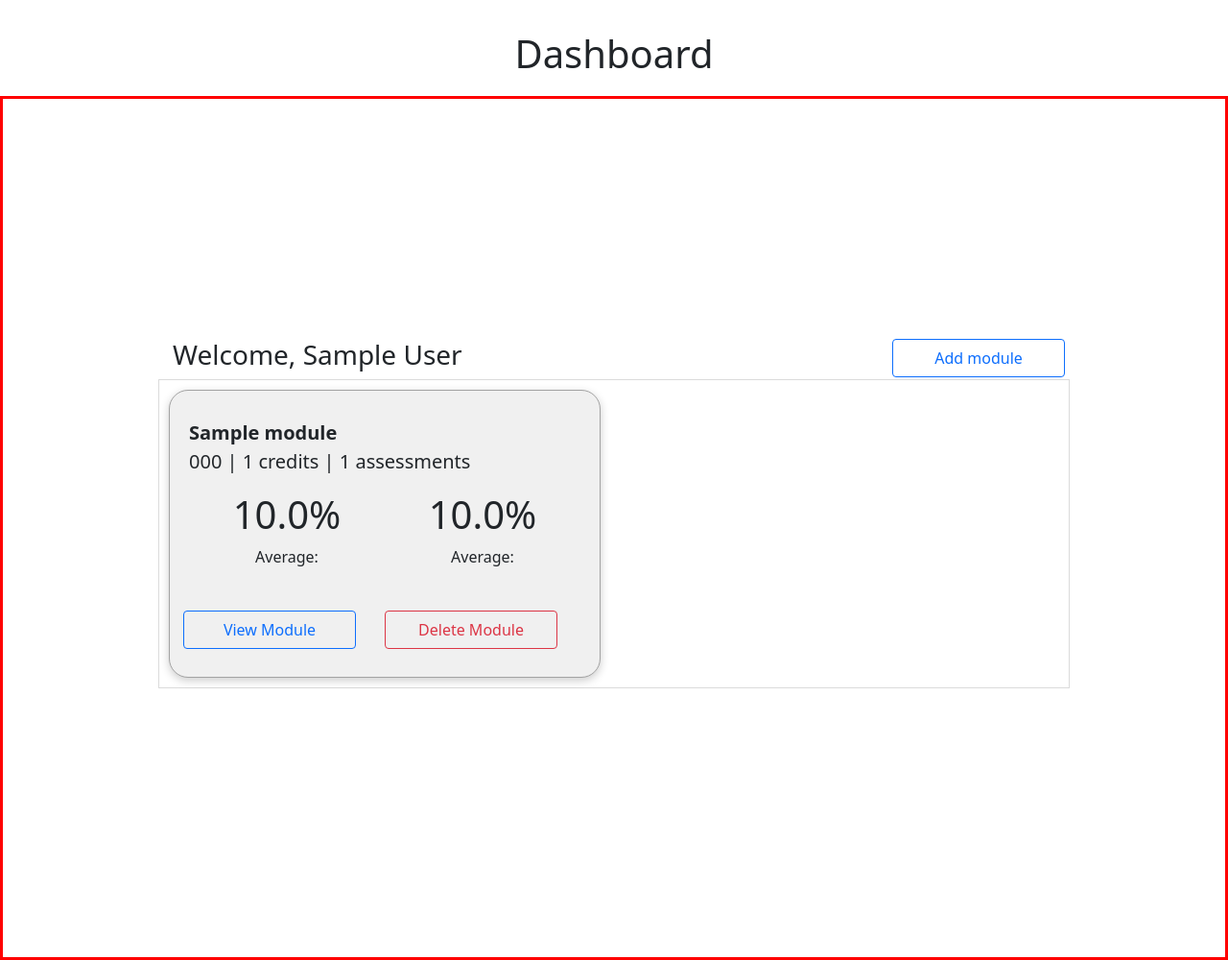
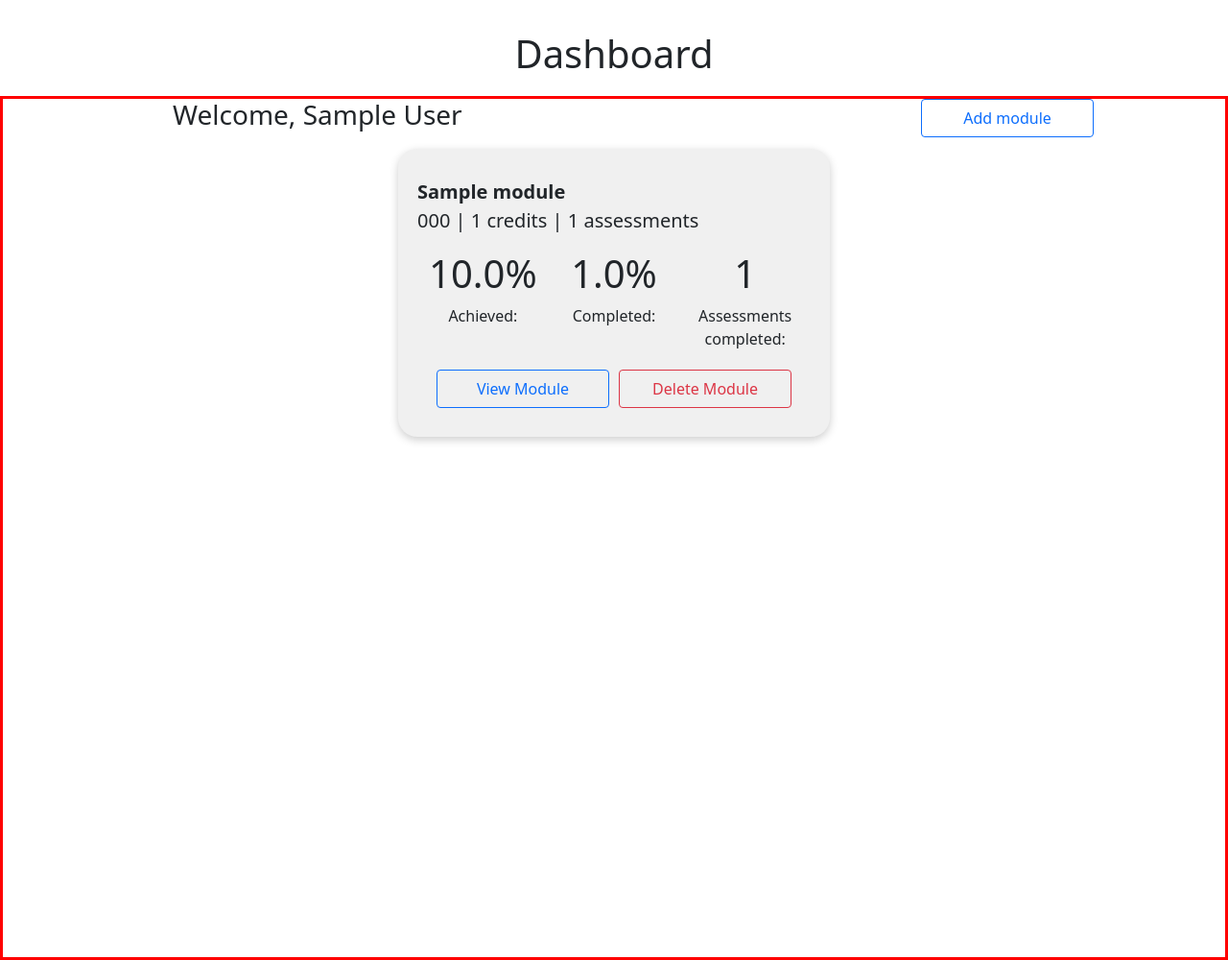
Before and after one commit to Lanrayy/web-app-development-comp2011-cwk2, a Flask app: page /dashboard in a window 1280 px wide. Shown: the part 70-1070 px from the top of the page at 96% size. Run offline with Flask 2, Linux system fonts and the light colour scheme; a user stored in the database is signed in; tables that the repository leaves empty hold one stand-in row (values such as "Sample post"); some libraries are stand-ins or nearby versions.

Commit message:
Feedback on dashboard completed

```diff
--- a/app/static/styles.css
+++ b/app/static/styles.css
@@ -134,7 +134,7 @@ ul{
 .module-page-container{
     display: flex;
     flex-direction: column;
-    justify-content: center;
+    /* justify-content: center; */
     align-items: center;
     border: 3px solid red;
     min-height: 900px;
@@ -143,12 +143,13 @@ ul{
 .module-container{
     display: flex;
     flex-wrap: wrap;
-    /* justify-content: center; */
+    justify-content: space-between;
     align-items: baseline;
-    width: 950px;
+    min-width: 450px;
+    max-width: 950px;
     /* min-height: 600px; */
     /* height: 100%; */
-    border: 1px solid rgb(219, 219, 219);
+    /* border: 1px solid rgb(219, 219, 219); */
     /*background-color: rgb(219, 219, 219);*/
     margin-bottom: 30px;
 }
@@ -160,7 +161,7 @@ ul{
     justify-content: center;
     align-items: center;
     /* margin-bottom: 5px; */
-    border: 1px  solid rgb(163, 163, 163);
+    /* border: 1px  solid rgb(163, 163, 163); */
     box-shadow: 0 3px 10px rgb(0 0 0 /0.2);
     border-radius: 20px;
     /*background-color: rgb(219, 219, 219);*/
@@ -202,13 +203,14 @@ ul{
 
 
 .info-item{
-    /*border: 1px solid pink;*/
+    /* border: 1px solid pink; */
     width: 100%;
     height: 100%;
     display: flex;
     flex-direction: column;
     justify-content: center;
     align-items: center;
+    text-align: center;
 
 }
 .module-title{
@@ -219,16 +221,27 @@ ul{
 .module-info{
     display: flex;
     flex-direction: row;
-    justify-content: center;;
+    justify-content: center;
 }
 
 
 .module-buttons-container{
-    /*border: 1px solid green;*/
+    /* border: 1px solid green; */
     display: flex;
     justify-content: center;
     align-items: center;
 }
+
+.view-module{
+    width: 180px;
+}
+
+.view-module:first-of-type{
+    margin-right: 10px;
+    width: 180px;
+}
+
+
 
 
 /*ADD MODULE*/
@@ -483,7 +496,7 @@ ul{
 
 
 
-
+/* REMAINING STYLES */
 .all-assessments:last-of-type, .completed-assessment:last-of-type, .uncompleted-assessments:last-of-type{
     border-bottom: 1px solid rgb(163, 163, 163);
     margin-bottom: 20px; /* Margin at the bottom of the page */
@@ -527,11 +540,6 @@ ul{
     width: 25%;
 }
 
-.update-btn{
-    margin-right: 30px;
-}
-
-
 /* MEDIA QUERY FOR PRINT STYLES*/
 @media print{
     body{
--- a/app/templates/dashboard.html
+++ b/app/templates/dashboard.html
@@ -23,7 +23,6 @@
     </form>
 
     <div class="module-container">
-
         {% for p in data %}
          <div class="module" value={{p.module_code}}>
              <div class="module-info-container">
@@ -33,18 +32,24 @@
                  </div>
                  <div class="module-info">
                      <div class="info-item">
-                         <h1>{{p.average}}%</h1>  <p>Average:</p>
+                         <h1>{{p.weighted_average}}%</h1>  <p>Achieved:</p>
                      </div>
                      <div class="info-item">
-                         <h1>{{p.average}}%</h1>  <p>Average:</p>
-                     </div>
+                        <h1>{{p.percent_completed}}%</h1>  <p>Completed:</p>
+                    </div>
+                    <div class="info-item">
+                        <h1>{{p.completed_assessments}}</h1>
+                        <p>Assessments completed:</p>
+                    </div>
                  </div>
              </div>
 
              <div>
-                <form method="post" name="completed" class="module-buttons-container">
-                    <button type="submit" name="button" value='{{p.module_code}}' class="btn btn-outline-primary update-btn">View Module</button>
-                    <button type="submit" name="button" value='delete-module-{{p.module_code}}' class="btn btn-outline-danger update-btn">Delete Module</button>
+                <form method="post" name="completed">
+                    <div class="module-buttons-container">
+                        <button type="submit" name="button" value='{{p.module_code}}' class="btn btn-outline-primary view-module">View Module</button>
+                        <button type="submit" name="button" value='delete-module-{{p.module_code}}' class="btn btn-outline-danger view-module">Delete Module</button>
+                    </div>
                </form>
             </div>
          </div>
--- a/app/views.py
+++ b/app/views.py
@@ -6,6 +6,7 @@ from flask_login import login_required, current_user, logout_user
 from werkzeug.security import generate_password_hash, check_password_hash
 import datetime
 import logging
+
 
 
 @app.route('/', methods=['GET','POST'])
@@ -255,6 +256,7 @@ def add_module():
                     p = models.Modules( title=form.title.data,
                                         credit = form.num_of_credits.data,
                                         num_of_assessments=form.num_of_assessments.data,
+                                        completed_assessments = 0,
                                         student_id = current_user.id,
                                         module_code = form.module_code.data)
                     # add to database
@@ -306,28 +308,38 @@ def add_assessment():
                     flash("Successfully added", 'alert alert-success')
 
                     #calulate weighted avarage and update the right module
-                    weighted_average = 0
-                    sumofTakenAssessments = 0
-                    num_of_assessments = 0 # number of assesments taken
+                    weighted_average = 0 #how much of the module has been achieved
+                    average = 0
+                    percent_completed = 0 # total % of the completed assessment
+                    num_of_completed_assessments = 0 # number of assesments taken
                     data = models.Assessments.query.filter_by(module_code=selected_module).filter_by(student_id=current_user.id).all()
+
                     for assessment in data:
-                        num_of_assessments += 1
-                        sumofTakenAssessments += assessment.assessment_worth
+                        num_of_completed_assessments += 1
+                        percent_completed += assessment.assessment_worth
                         worth = assessment.assessment_worth / 100
                         weighted_average += (worth * assessment.score_percent)
-                    flash(weighted_average, 'alert alert-info')
+                        average += assessment.score_percent
+                    average = average / num_of_completed_assessments
+                    flash(f'Weighted average {weighted_average}', 'alert alert-info')
+                    flash(f'Percent Completed {percent_completed}%', 'alert alert-info')
+                    flash(f'Number of completed assessements: {num_of_completed_assessments}', 'alert alert-info')
+                    flash(f'Average {average}', 'alert alert-info')
 
                     #update the selected module module
                     module = models.Modules.query.filter_by(module_code=selected_module).filter_by(student_id=current_user.id).first()
-                    module.average = weighted_average
+                    module.average = average
+                    module.weighted_average = weighted_average
+                    module.percent_completed = percent_completed
+                    module.completed_assessments = num_of_completed_assessments
+
                     db.session.commit()
                     flash("Module Information Successfully Updated", 'alert alert-success')
-
                     #calculate targets
                     #more than one assessment left
-                    flash(sumofTakenAssessments, 'alert alert-info')
-                    worthOfFinalAssessment = 100 - sumofTakenAssessments
-                    numberOfAssessmentsLeft = module.num_of_assessments - num_of_assessments
+                    flash(percent_completed, 'alert alert-info')
+                    worthOfFinalAssessment = 100 - percent_completed
+                    numberOfAssessmentsLeft = module.num_of_assessments - num_of_completed_assessments
                     gradeForAFirst = ((70 - weighted_average)/ numberOfAssessmentsLeft) / (worthOfFinalAssessment / numberOfAssessmentsLeft)*100
                     gradeForATwoOne = ((60 - weighted_average)/ numberOfAssessmentsLeft) / (worthOfFinalAssessment / numberOfAssessmentsLeft)*100
                     gradeForATwoTwo = ((50 - weighted_average)/ numberOfAssessmentsLeft) / (worthOfFinalAssessment / numberOfAssessmentsLeft)*100
@@ -401,7 +413,7 @@ def view_assessments():
                     #update the selected module module
                     module = models.Modules.query.filter_by(module_code=selected_module).filter_by(student_id=current_user.id).first()
                     flash(module, 'alert alert-info')
-                    module.average = weighted_average
+                    module.weighted_average = weighted_average
                     db.session.commit()
                     flash("Module Information Successfully Updated", 'alert alert-success')
 
```
Also changed, not shown: app/models.py (+5 -6 lines), migrations/versions/2fd095c423ef_initial_migration.py (renamed from migrations/versions/28ba2fc7a0c9_intial_migration.py, +26 -11 lines), migrations/versions/502e326a1416_updated_student_username_to_be_unique.py (deleted, +0 -34 lines), app.db, app/app.db (deleted), 1 other file.
